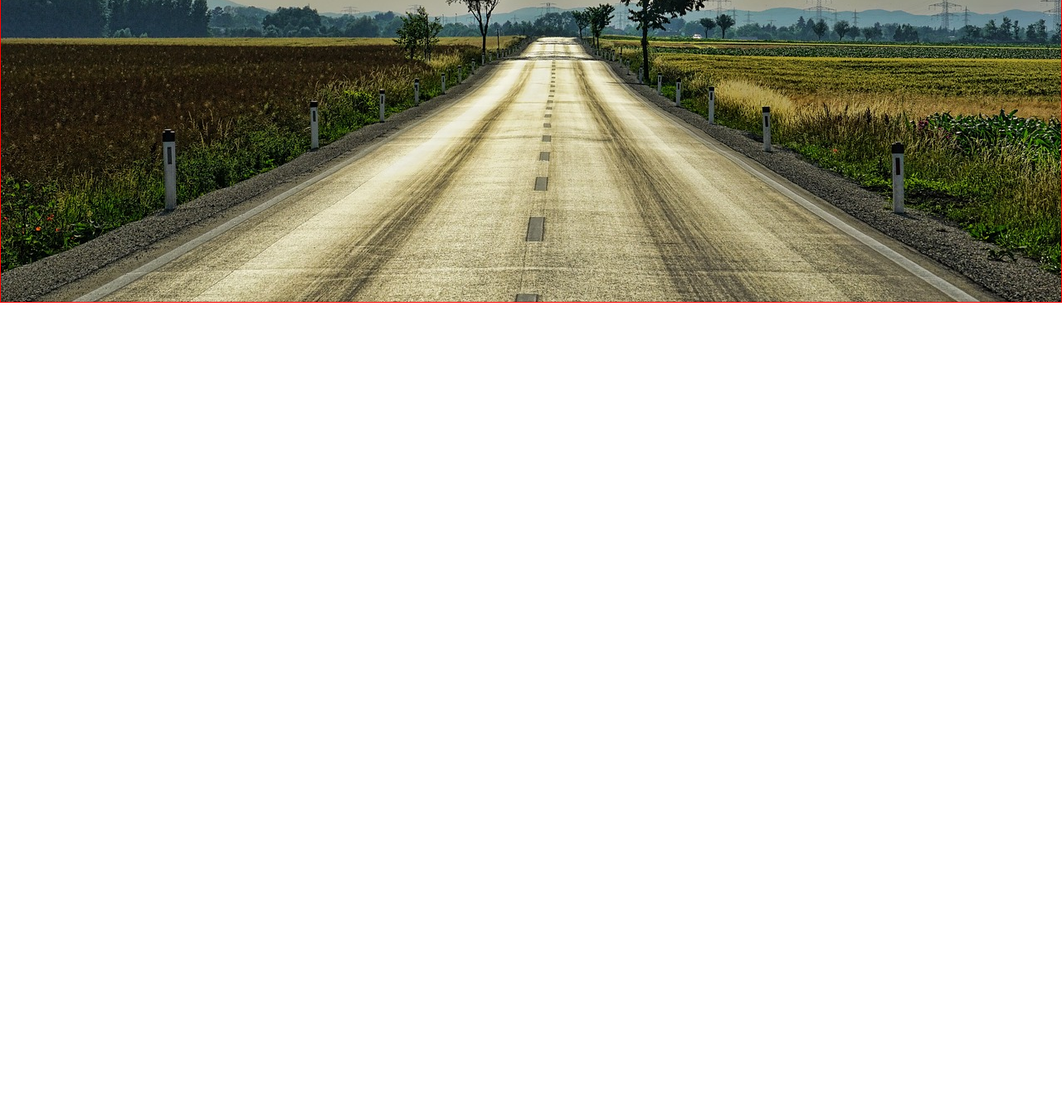
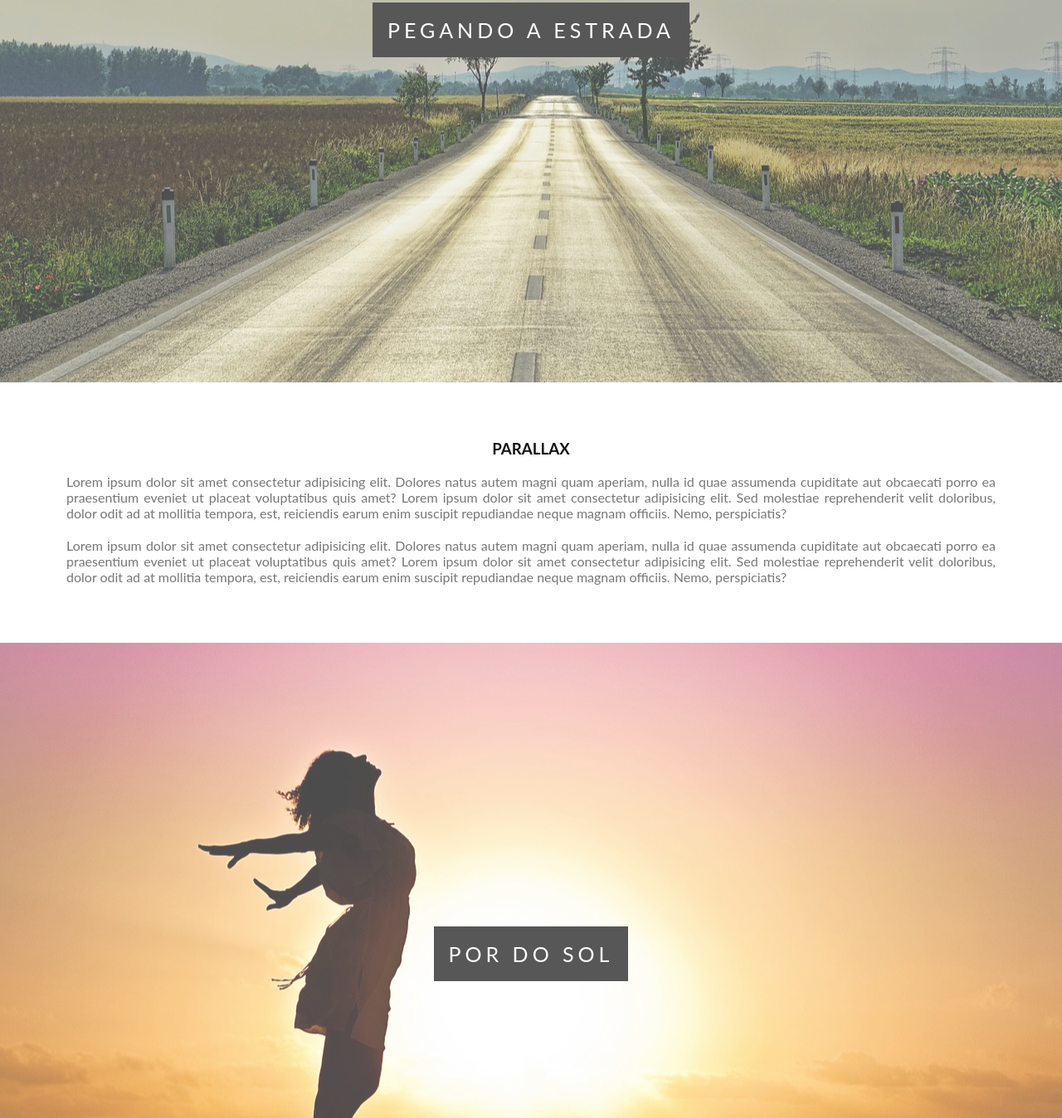
Before and after one commit to ThalissonDev01/parallax, a plain HTML site: page index.html in a window 1280 px wide. Shown: the part 1452-2800 px from the top of the page at 83% size. Before the commit the page ends 1817 px from the top, so only its background shows below. Drawn offline with Linux system fonts and the light colour scheme.

Commit message:
finalizado

```diff
--- a/css/estilo.css
+++ b/css/estilo.css
@@ -21,11 +21,20 @@ h3 {
     text-align: center;
 }
 
+p {
+    margin-bottom: 20px;
+}
+
 /* Efeito parallax */
 
-.caixa1, .caixa2 {
-    border: 1px solid red;
+.caixa1, .caixa2, .caixa3, .caixa4{
+    position: relative;
     height: 100%;
+    opacity: 0.7;
+    background-repeat: no-repeat;
+    background-size: cover;
+    background-position: center;
+    background-attachment: fixed;
 }
 
 .caixa1 {
@@ -35,3 +44,28 @@ h3 {
 .caixa2 {
     background-image: url(../imagens/imagem2.jpg);
 }
+
+.caixa3 {
+    background-image: url(../imagens/imagem3.jpg);
+}
+
+.caixa4 {
+    background-image: url(../imagens/imagem4.jpg);
+}
+
+.conteudo-titulo {
+    position: absolute;
+    left: 0;
+    top: 45%;
+    width: 100%;
+    text-align: center;
+}
+
+.conteudo-titulo span.titulo {
+    color: #fff;
+    background-color: #111;
+    padding: 18px;
+    font-size: 25px;
+    letter-spacing: 5px;
+    text-transform: uppercase;
+}
--- a/index.html
+++ b/index.html
@@ -8,16 +8,62 @@
 </head>
 <body>
     <div class="caixa1">
-        Caixa  1
+        <div class="conteudo-titulo">
+                <span class="titulo">
+                    PASSEIO DE BALÕES
+                </span>
+        </div>
     </div>
     <div class="conteudo">
         <h3>Parallax</h3>
         <p>
-            Lorem ipsum dolor sit amet consectetur adipisicing elit. Dolores natus autem magni quam aperiam, nulla id quae assumenda cupiditate aut obcaecati porro ea praesentium eveniet ut placeat voluptatibus quis amet?
+            Lorem ipsum dolor sit amet consectetur adipisicing elit. Dolores natus autem magni quam aperiam, nulla id quae assumenda cupiditate aut obcaecati porro ea praesentium eveniet ut placeat voluptatibus quis amet? Lorem ipsum dolor sit amet consectetur adipisicing elit. Sed molestiae reprehenderit velit doloribus, dolor odit ad at mollitia tempora, est, reiciendis earum enim suscipit repudiandae neque magnam officiis. Nemo, perspiciatis?
+        </p>
+
+        <p>
+            Lorem ipsum dolor sit amet consectetur adipisicing elit. Dolores natus autem magni quam aperiam, nulla id quae assumenda cupiditate aut obcaecati porro ea praesentium eveniet ut placeat voluptatibus quis amet? Lorem ipsum dolor sit amet consectetur adipisicing elit. Sed molestiae reprehenderit velit doloribus, dolor odit ad at mollitia tempora, est, reiciendis earum enim suscipit repudiandae neque magnam officiis. Nemo, perspiciatis?
         </p>
     </div>
     <div class="caixa2">
-        Caixa 2
+        <div class="conteudo-titulo">
+            <span class="titulo">
+               Pegando a estrada
+            </span>
+    </div>
+    </div>
+    <div class="conteudo">
+        <h3>Parallax</h3>
+        <p>
+            Lorem ipsum dolor sit amet consectetur adipisicing elit. Dolores natus autem magni quam aperiam, nulla id quae assumenda cupiditate aut obcaecati porro ea praesentium eveniet ut placeat voluptatibus quis amet? Lorem ipsum dolor sit amet consectetur adipisicing elit. Sed molestiae reprehenderit velit doloribus, dolor odit ad at mollitia tempora, est, reiciendis earum enim suscipit repudiandae neque magnam officiis. Nemo, perspiciatis?
+        </p>
+
+        <p>
+            Lorem ipsum dolor sit amet consectetur adipisicing elit. Dolores natus autem magni quam aperiam, nulla id quae assumenda cupiditate aut obcaecati porro ea praesentium eveniet ut placeat voluptatibus quis amet? Lorem ipsum dolor sit amet consectetur adipisicing elit. Sed molestiae reprehenderit velit doloribus, dolor odit ad at mollitia tempora, est, reiciendis earum enim suscipit repudiandae neque magnam officiis. Nemo, perspiciatis?
+        </p>
+    </div>
+    <div class="caixa3">
+        <div class="conteudo-titulo">
+            <span class="titulo">
+                Por do sol
+            </span>
+    </div>
+    </div>
+    <div class="conteudo">
+        <h3>Parallax</h3>
+        <p>
+            Lorem ipsum dolor sit amet consectetur adipisicing elit. Dolores natus autem magni quam aperiam, nulla id quae assumenda cupiditate aut obcaecati porro ea praesentium eveniet ut placeat voluptatibus quis amet? Lorem ipsum dolor sit amet consectetur adipisicing elit. Sed molestiae reprehenderit velit doloribus, dolor odit ad at mollitia tempora, est, reiciendis earum enim suscipit repudiandae neque magnam officiis. Nemo, perspiciatis?
+        </p>
+
+        <p>
+            Lorem ipsum dolor sit amet consectetur adipisicing elit. Dolores natus autem magni quam aperiam, nulla id quae assumenda cupiditate aut obcaecati porro ea praesentium eveniet ut placeat voluptatibus quis amet? Lorem ipsum dolor sit amet consectetur adipisicing elit. Sed molestiae reprehenderit velit doloribus, dolor odit ad at mollitia tempora, est, reiciendis earum enim suscipit repudiandae neque magnam officiis. Nemo, perspiciatis?
+        </p>
+    </div>
+    <div class="caixa4">
+        <div class="conteudo-titulo">
+            <span class="titulo">
+                Montanhas
+            </span>
+    </div>
     </div>
 
 </body>
```
